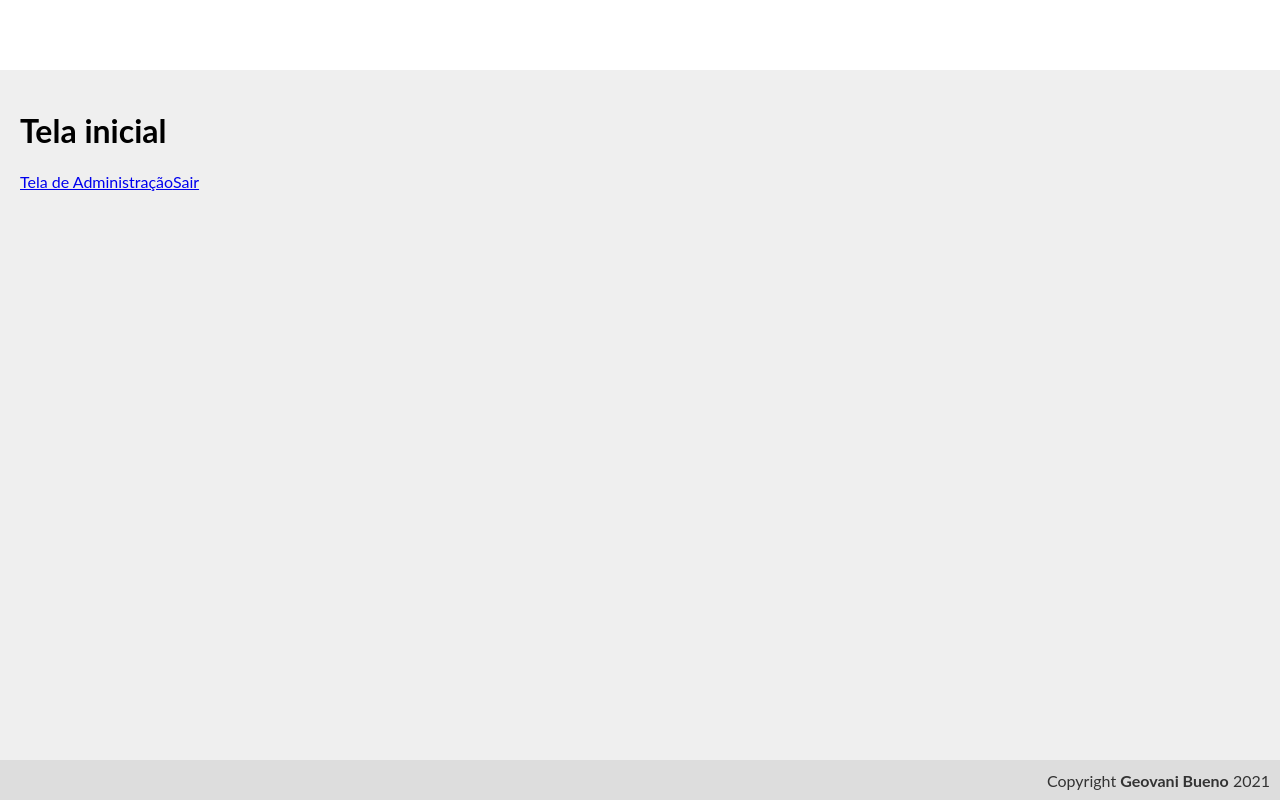
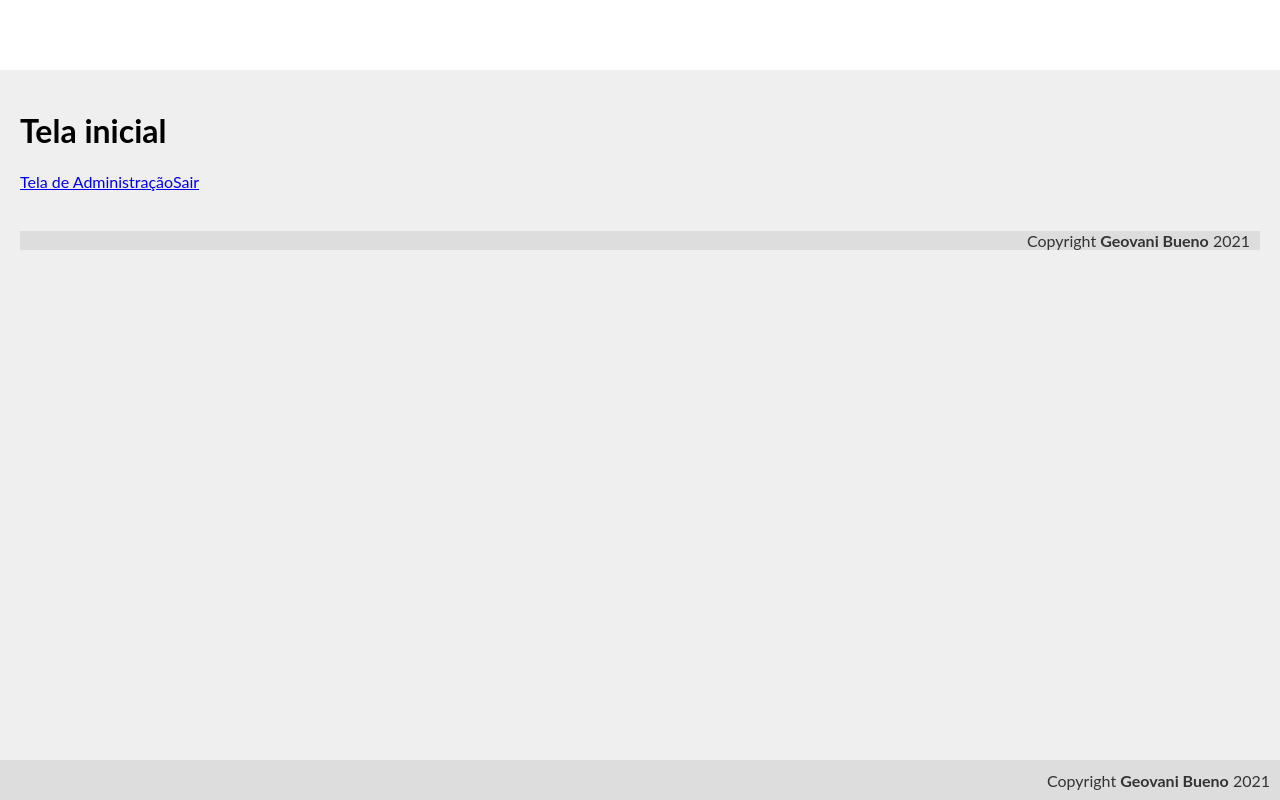
Before and after one commit to GeovaniBueno1972/front, a Vue app: page /home in a window 1280 px wide. Built offline with nearby package versions, Linux system fonts and the light colour scheme.

Commit message:
primeiro teste

```diff
--- a/src/components/home/Home.vue
+++ b/src/components/home/Home.vue
@@ -3,12 +3,17 @@
         <h1>Tela inicial</h1>
         <a href="/admin">Tela de Administração</a>
         <a href="/">Sair</a>
+        <Content />
+        <Footer />
     </div>
 </template>
 
 <script>
+import Content from '../template/Content.vue'
+import Footer from '../template/Footer.vue'
 export default {
-    name: 'Home'
+    name: 'Home',
+    components: {Content, Footer}
 }
 </script>
 
```
